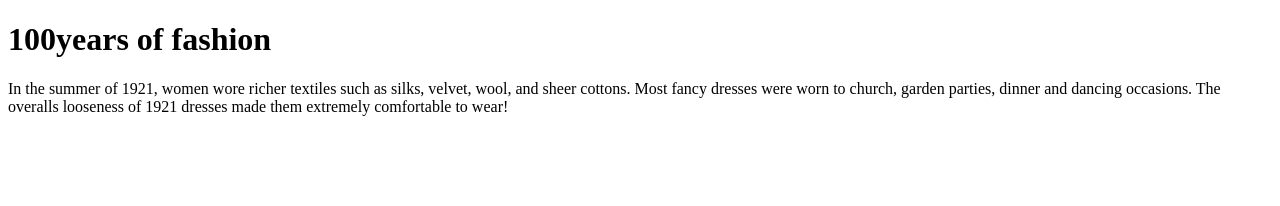
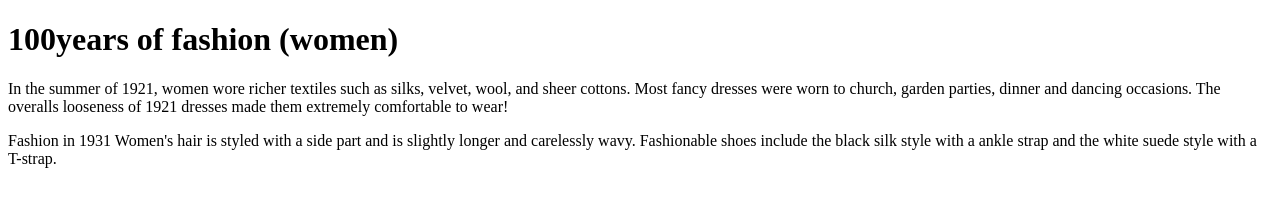
Before and after one commit to laramcelroy/mywebpage, a plain HTML site: page Index.html in a window 1280 px wide. Drawn offline with Linux system fonts and the light colour scheme.

Commit message:
Update Index.html

```diff
--- a/Index.html
+++ b/Index.html
@@ -2,8 +2,8 @@
 <html>
 <body>
 
-<h1>100years of fashion</h1>
+<h1>100years of fashion (women)</h1>
 <p>In the summer of 1921, women wore richer textiles such as silks, velvet, wool, and sheer cottons. Most fancy dresses were worn to church, garden parties, dinner and dancing occasions. The overalls looseness of 1921 dresses made them extremely comfortable to wear!</p>
-
+<p>Fashion in 1931 Women's hair is styled with a side part and is slightly longer and carelessly wavy. Fashionable shoes include the black silk style with a ankle strap and the white suede style with a T-strap. <p>
 </body>
 </html>
```
